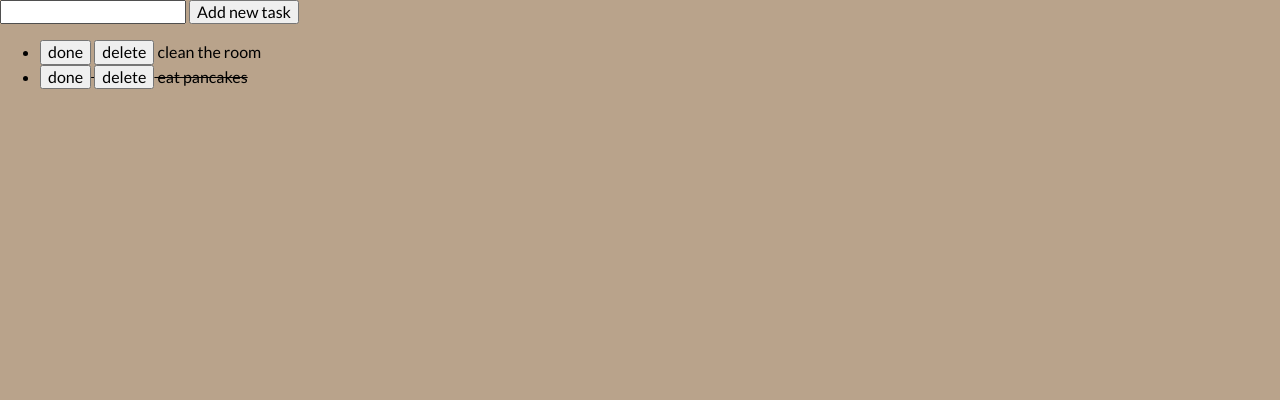
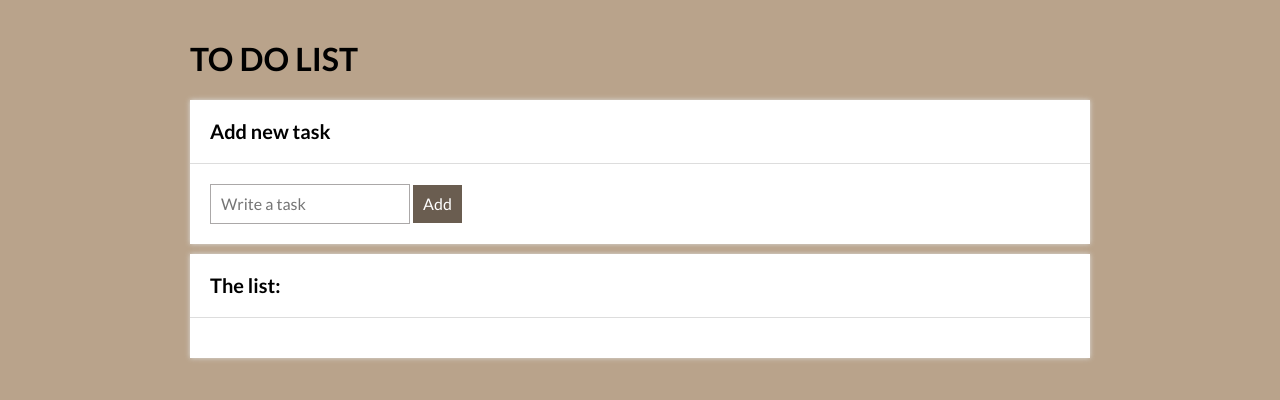
Before and after one commit to MLIBRANT/to-do-list, a plain HTML site: page index.html in a window 1280 px wide. Drawn offline with nearby package versions, Linux system fonts and the light colour scheme.

Commit message:
added sections, ul, div

```diff
--- a/index.html
+++ b/index.html
@@ -1,10 +1,11 @@
 <!DOCTYPE html>
 <html lang="pl">
+
   <head>
     <meta charset="UTF-8" />
     <meta http-equiv="X-UA-Compatible" content="IE=edge" />
     <meta name="viewport" content="width=device-width, initial-scale=1.0" />
-    <title>to do list</title>
+    <title>TO DO LIST</title>
     <link rel="icon" href="images/icon.jpg"/>
     <meta property="og:image" content="images/share.png" />
     <link
@@ -15,18 +16,37 @@
       referrerpolicy="no-referrer"
     />
     <link href="css/style.css" rel="stylesheet" />
+    <link href="css/form.css" rel="stylesheet" />
+    <link href="css/container.css" rel="stylesheet" />
+    <link href="css/section.css" rel="stylesheet" />
+    <link href="css/task.css" rel="stylesheet" />
     <link
       href="https://fonts.googleapis.com/css2?family=Lato:wght@400;700&display=swap"
       rel="stylesheet"
     />
     <script defer src="js/script.js"></script>
-  </head>
+</head>
 
-</head>
+<main class="container">
+
 <body class="body">
-<form class="js-form">
-    <input class="js-newTask">
-    <button>Add new task</button>
-
-    <ul class="js-tasks"></ul>
-</form>
+<header>
+    <h1>TO DO LIST</h1>
+</header>
+    <section class="section">
+    <h2 class="section__header">Add new task</h2>
+    <div class="section__body">
+    <form class="js-form" class="form">
+    <input class="form__input js-newTask" placeholder="Write a task">
+    <button class="form__button">Add</button>
+    </form>
+</div>
+</section>
+<section class="section">
+    <h2 class="section__header">The list:</h2>
+    <div class="section__body">
+    <ul class="task js-task"></ul>
+    </div>
+</section>
+</main>
+</body>
```
